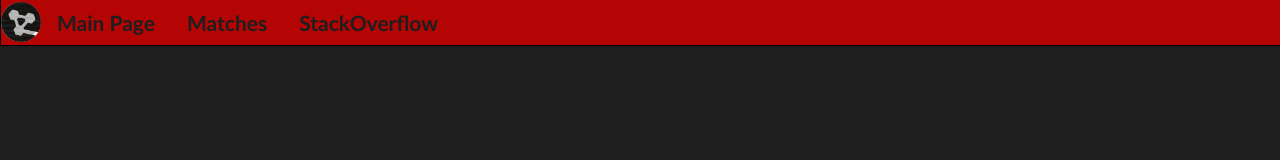
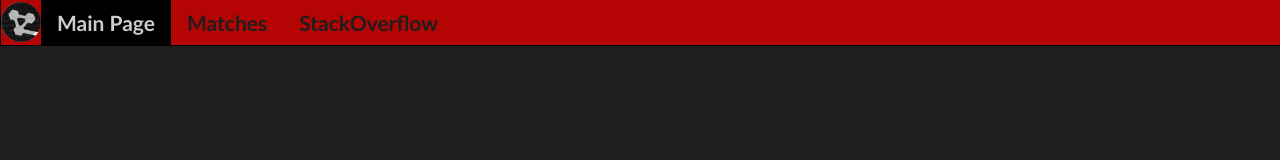
Before and after one commit to Bonfirium/cryptopari, a website: page front-end/main.html in a window 1280 px wide. Drawn offline with Linux system fonts and the light colour scheme.

Commit message:
fix color

```diff
--- a/front-end/css/headMenu.css
+++ b/front-end/css/headMenu.css
@@ -13,8 +13,7 @@
 
 }
 
-/*html {
-    background: #1e1e1e; /* not taken from body now */
+
 
 .head-menu img.brand {
     width: 40px;
@@ -29,7 +28,12 @@
 
 .head-menu li.active {
     float: left;
-   /* background-color: black;*/
+   background-color: black;
+
+}
+.head-menu li.active a {
+
+   color:#ccc;
 }
 
 .head-menu li a {
```
